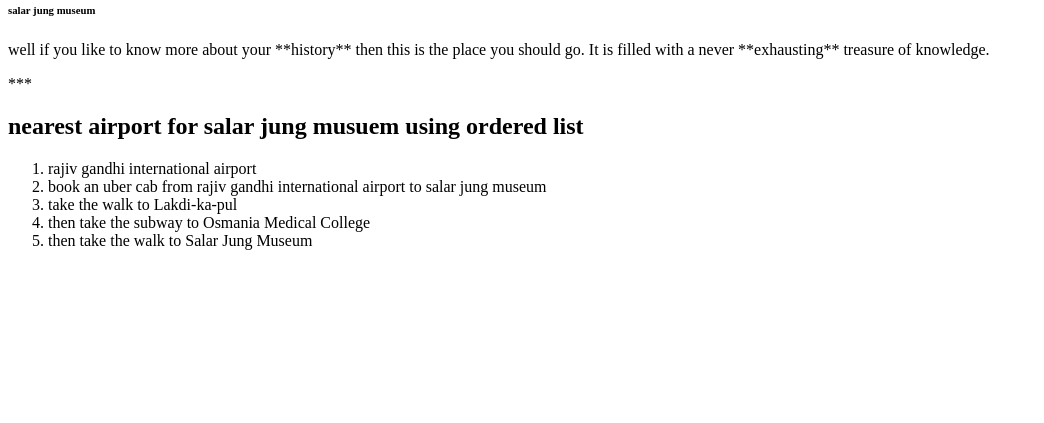
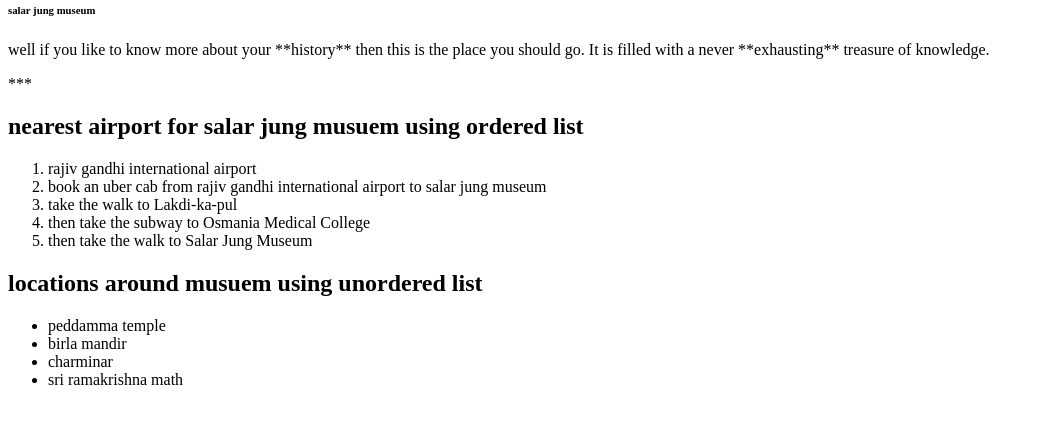
Before and after one commit to 44-563-Web-Apps-F22/44563-webapps-assignment-3-9182764130, a plain HTML site: page index.html in a window 1280 px wide. Shown: the part 79-502 px from the top of the page, without its empty margins (0-1044 px from the left). Drawn offline with Linux system fonts and the light colour scheme.

Commit message:
added data

```diff
--- a/index.html
+++ b/index.html
@@ -19,3 +19,14 @@
   <li>then take the subway to Osmania Medical College</li>
   <li>then take the walk to Salar Jung Museum</li>
 </ol>
+
+<h2>locations around musuem using unordered list</h2>
+
+<ul>
+  <li>peddamma temple</li>
+  <li>birla mandir</li>
+  <li>charminar</li>
+  <li>sri ramakrishna math</li>
+</ul>
+    </body>
+</html>
```
